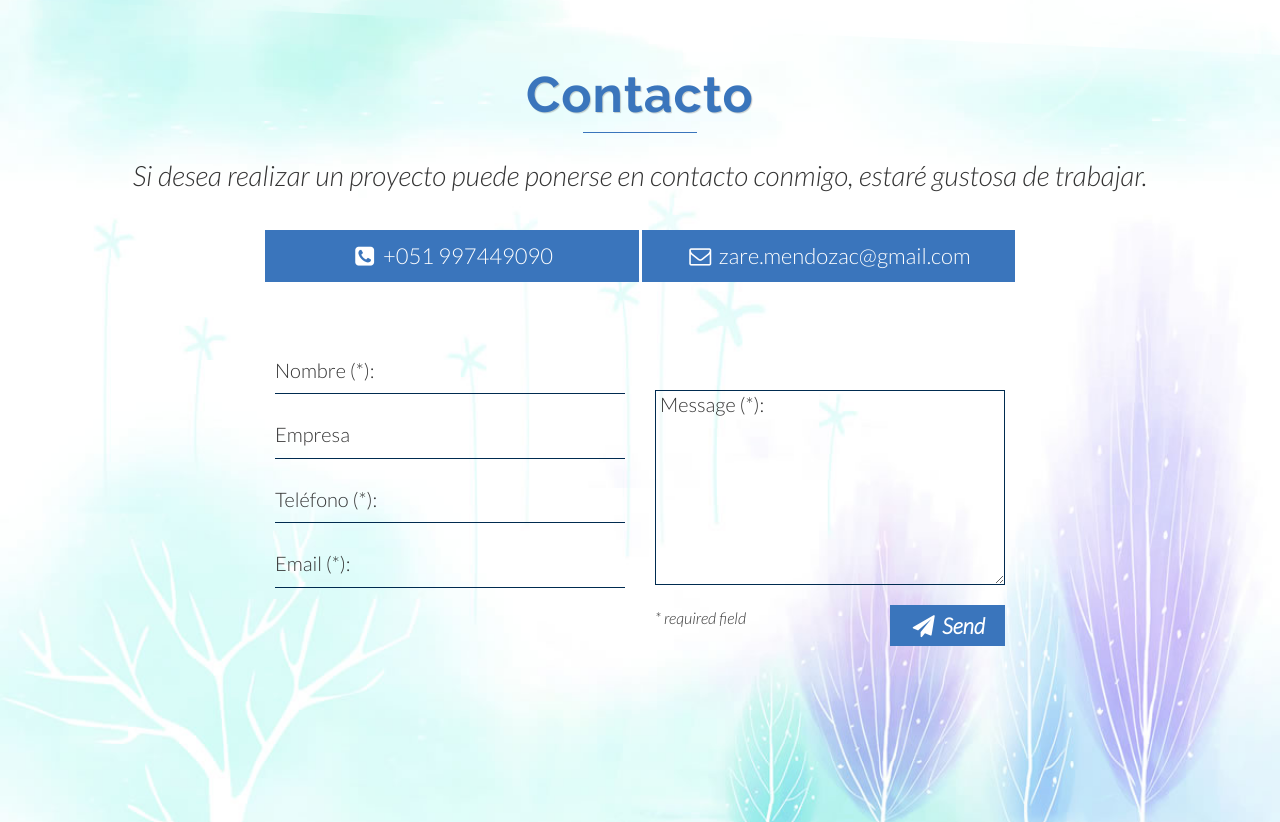
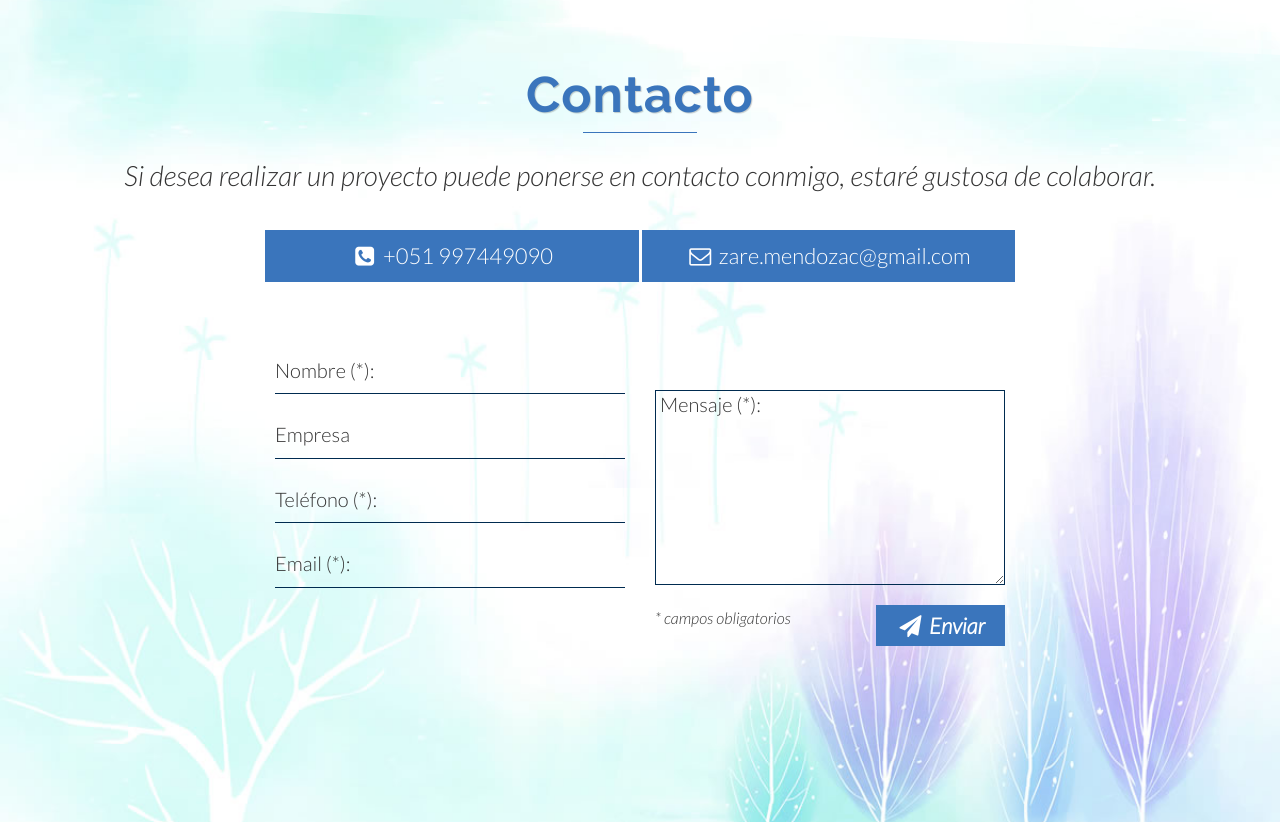
Before and after one commit to ZareMendozaC/portfolioVS.0.2, a plain HTML site: page index.html in a window 1280 px wide. Shown: the part 3780-4602 px from the top of the page. Drawn offline with Linux system fonts and the light colour scheme.

Commit message:
corrigiendo campos formulario

```diff
--- a/index.html
+++ b/index.html
@@ -343,7 +343,7 @@
         <div class="contact-section">
             <div class="container">
                 <h1>Contacto</h1>
-                <p class="caption gray" data-sr="enter bottom">Si desea realizar un proyecto puede ponerse en contacto conmigo, estaré gustosa de trabajar.</p>
+                <p class="caption gray" data-sr="enter bottom">Si desea realizar un proyecto puede ponerse en contacto conmigo, estaré gustosa de colaborar.</p>
 
                 <div class="contact-info">
                     <div class="row">
@@ -390,11 +390,11 @@
                                         <div class="col-md-4">
                                             <div class="form-group">
                                                 <textarea id="message" name="message"></textarea>
-                                                <label for="message">Message (*):</label>
+                                                <label for="message">Mensaje (*):</label>
                                               </div>
                                             <div class="form-group">
-                                                <p class="pull-left xs italic">* required field</p>
-                                                <button type="submit" name="submit" class="btn btn-default pull-right"><i class="fa fa-paper-plane fa-fw"></i> Send</button>
+                                                <p class="pull-left xs italic">* campos obligatorios</p>
+                                                <button type="submit" name="submit" class="btn btn-default pull-right"><i class="fa fa-paper-plane fa-fw"></i> Enviar</button>
                                             </div>
                                         </div>
 
```
